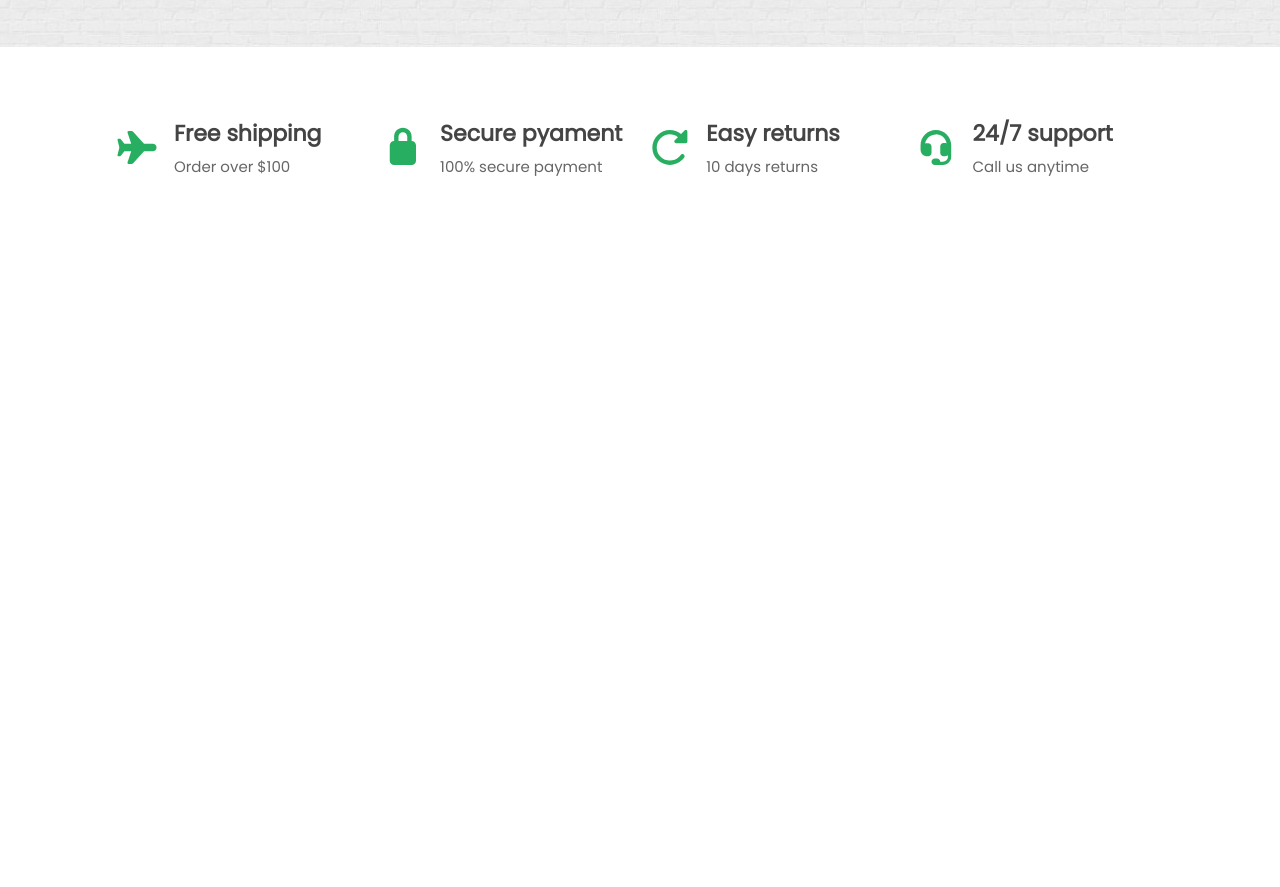
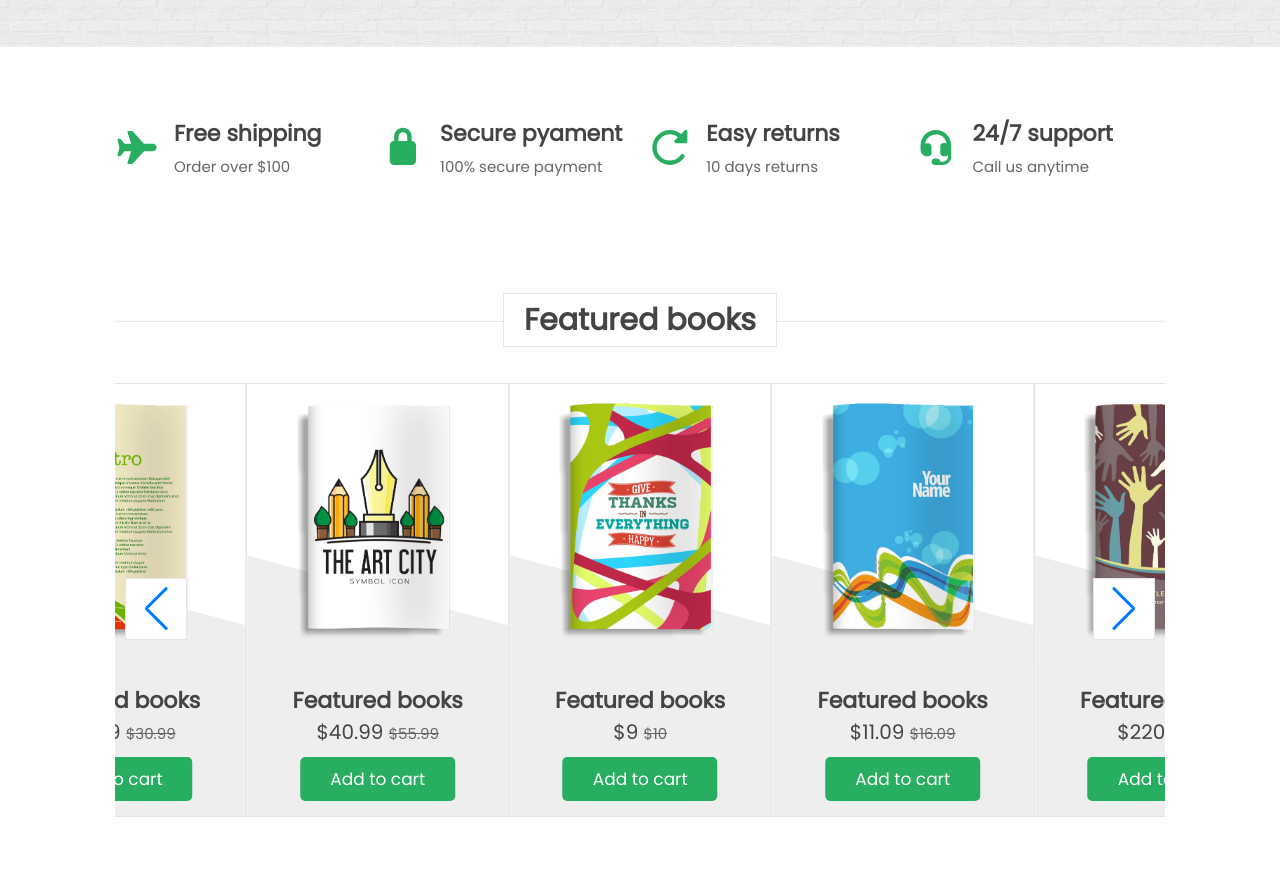
Before and after one commit to Wenceslas-Angelo/book-store, a plain HTML site: page index.html in a window 1280 px wide. Shown: the part 553-1440 px from the top of the page. Before the commit the page ends 801 px from the top, so only its background shows below. Drawn offline with Linux system fonts and the light colour scheme.

Commit message:
featured section

```diff
--- a/index.html
+++ b/index.html
@@ -113,7 +113,16 @@
     <!-- Icons section end -->
 
     <!-- Featured section start -->
-
+    <section id="featured">
+      <h1 class="heading"><span>Featured books</span></h1>
+      <div class="swiper featured-slider">
+        <div class="swiper-wrapper">
+          <!-- content added in javascript -->
+        </div>
+        <div class="swiper-button-next"></div>
+        <div class="swiper-button-prev"></div>
+      </div>
+    </section>
     <!-- Featured section end -->
 
     <!-- Bottom navbar start -->
--- a/main.js
+++ b/main.js
@@ -5,6 +5,94 @@ const searchBtn = document.querySelector("#search-btn");
 const loginForm = document.querySelector(".login-form-container");
 const loginBtn = document.querySelector("#login-btn");
 const closeLoginBtn = document.querySelector("#close-login-btn");
+
+const featuredWrapper = document.querySelector("#featured .swiper-wrapper");
+
+const featureds = [
+  {
+    id: 1,
+    image: "./image/book-1.png",
+    oldPrice: 55.99,
+    newPrice: 40.99,
+  },
+  {
+    id: 2,
+    image: "./image/book-2.png",
+    oldPrice: 10.0,
+    newPrice: 9.0,
+  },
+  {
+    id: 3,
+    image: "./image/book-3.png",
+    oldPrice: 16.09,
+    newPrice: 11.09,
+  },
+  {
+    id: 4,
+    image: "./image/book-4.png",
+    oldPrice: 1005.0,
+    newPrice: 220.0,
+  },
+  {
+    id: 5,
+    image: "./image/book-5.png",
+    oldPrice: 215.99,
+    newPrice: 90.99,
+  },
+  {
+    id: 6,
+    image: "./image/book-6.png",
+    oldPrice: 80.99,
+    newPrice: 20.99,
+  },
+  {
+    id: 7,
+    image: "./image/book-7.png",
+    oldPrice: 75.9,
+    newPrice: 40.99,
+  },
+  {
+    id: 8,
+    image: "./image/book-8.png",
+    oldPrice: 15.99,
+    newPrice: 10.99,
+  },
+  {
+    id: 9,
+    image: "./image/book-9.png",
+    oldPrice: 105.99,
+    newPrice: 50.99,
+  },
+  {
+    id: 10,
+    image: "./image/book-10.png",
+    oldPrice: 30.99,
+    newPrice: 20.99,
+  },
+];
+
+let featuredContent = "";
+
+featureds.forEach((featured) => {
+  featuredContent += `
+  <div class="swiper-slide box">
+    <div class="icons">
+      <a href="#"><i class="fas fa-search"></i></a>
+      <a href="#"><i class="fas fa-heart"></i></a>
+      <a href="#"><i class="fas fa-eye"></i></a>
+    </div>
+    <div class="image">
+      <img src="${featured.image}" alt="book image" />
+    </div>
+    <div class="content">
+      <h3>Featured books</h3>
+      <div class="price">$${featured.newPrice} <span>$${featured.oldPrice}</span></div>
+      <a href="#" class="btn">Add to cart</a>
+    </div>
+  </div>`;
+});
+
+featuredWrapper.innerHTML = featuredContent;
 
 window.addEventListener("scroll", () => {
   searchForm.classList.remove("show");
@@ -31,7 +119,7 @@ closeLoginBtn.addEventListener("click", () => {
   loginForm.classList.remove("show");
 });
 
-const swiper = new Swiper(".books-slider", {
+const swiperHome = new Swiper(".books-slider", {
   loop: true,
   centeredSlides: true,
   autoplay: {
@@ -50,3 +138,30 @@ const swiper = new Swiper(".books-slider", {
     },
   },
 });
+
+const swiperFeatured = new Swiper(".featured-slider", {
+  loop: true,
+  centeredSlides: true,
+  autoplay: {
+    delay: 5000,
+    disableOnInteraction: false,
+  },
+  navigation: {
+    nextEl: ".swiper-button-next",
+    prevEl: ".swiper-button-prev",
+  },
+  breakpoints: {
+    0: {
+      slidesPerView: 1,
+    },
+    450: {
+      slidesPerView: 2,
+    },
+    768: {
+      slidesPerView: 3,
+    },
+    1024: {
+      slidesPerView: 4,
+    },
+  },
+});
--- a/styles.css
+++ b/styles.css
@@ -56,6 +56,32 @@ a {
 
 section {
   padding: 5rem 9%;
+}
+
+.heading {
+  text-align: center;
+  margin-bottom: 2rem;
+  position: relative;
+}
+
+.heading::before {
+  content: "";
+  position: absolute;
+  top: 50%;
+  left: 0;
+  transform: translateY(-50%);
+  width: 100%;
+  height: 0.01rem;
+  background-color: rgba(0, 0, 0, 0.1);
+  z-index: -1;
+}
+
+.heading span {
+  font-size: 3rem;
+  padding: 0.5rem 2rem;
+  background-color: #fff;
+  color: var(--black);
+  border: var(--border);
 }
 
 .btn {
@@ -373,6 +399,104 @@ header .header-two.active {
 }
 /* Icons section end */
 
+/* Featured section start */
+#featured .featured-slider .box {
+  width: 25rem;
+  margin: 2rem 0;
+  position: relative;
+  overflow: hidden;
+  border: var(--border);
+  text-align: center;
+}
+
+#featured .featured-slider .box:hover {
+  border: var(--border-hover);
+}
+
+#featured .featured-slider .box .icons {
+  border-bottom: var(--border-hover);
+  position: absolute;
+  top: 0;
+  left: 0;
+  right: 0;
+  background: #fff;
+  z-index: 1;
+  padding: 1.3rem 0;
+  transform: translateY(-105%);
+}
+
+#featured .featured-slider .box:hover .icons {
+  transform: translateY(0);
+}
+
+#featured .featured-slider .box .icons a {
+  color: var(--black);
+  font-size: 2.2rem;
+  padding: 1.3rem 1.5rem;
+}
+
+#featured .featured-slider .box .icons a:hover {
+  background: var(--green);
+  color: #fff;
+}
+
+#featured .featured-slider .box .image {
+  padding: 1rem;
+  background: linear-gradient(15deg, #eee 30%, #fff 30.1%);
+}
+
+#featured .featured-slider .box:hover .image {
+  transform: translateY(6rem);
+}
+
+#featured .featured-slider .box .image img {
+  height: 25rem;
+}
+
+#featured .featured-slider .box .content {
+  background: #eee;
+  padding: 1.5rem;
+}
+
+#featured .featured-slider .box .content h3 {
+  font-size: 2.2rem;
+  color: var(--black);
+  padding-top: 1rem;
+}
+
+#featured .featured-slider .box .content .price {
+  font-size: 2rem;
+  color: var(--black);
+}
+
+#featured .featured-slider .box .content .price span {
+  font-size: 1.5rem;
+  color: var(--light-color);
+  text-decoration: line-through;
+}
+/* Featured section end */
+
+.swiper-button-next,
+.swiper-button-prev {
+  border: var(--border);
+  height: 4rem;
+  width: 4rem;
+  color: var(--black);
+  background-color: #fff;
+  padding: 3rem;
+}
+
+.swiper-button-next::after,
+.swiper-button-prev::after {
+  font-size: 2rem;
+}
+
+.swiper-button-next:hover,
+.swiper-button-prev:hover {
+  background-color: var(--black);
+  color: #fff;
+}
+
 /* #########MEDIA QUERIES############ */
 @media screen and (max-width: 991px) {
   html {
```
